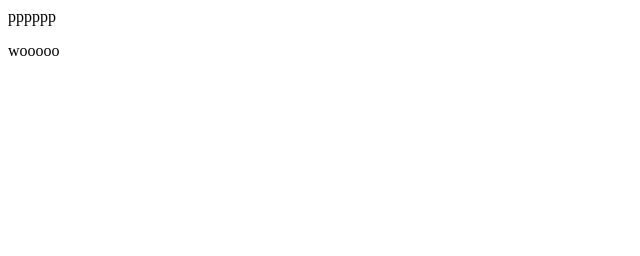
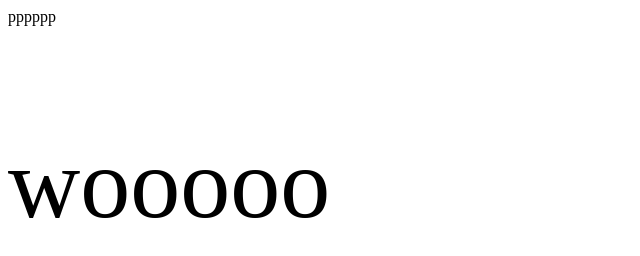
Before and after one commit to lhw1656/untitled2, a plain HTML site: page index.html in a window 1280 px wide. Shown: the whole page, without its empty margins (0-640 px from the left). Drawn offline with Linux system fonts and the light colour scheme.

Commit message:
新增屬性 修改字體大小

```diff
--- a/index.html
+++ b/index.html
@@ -5,7 +5,7 @@
     <title>測試</title>
 </head>pppppp
 <body>
-<p>wooooo</p>
+<p style="font-size: 100px">wooooo</p>
 
 </body>
 </html>
```
